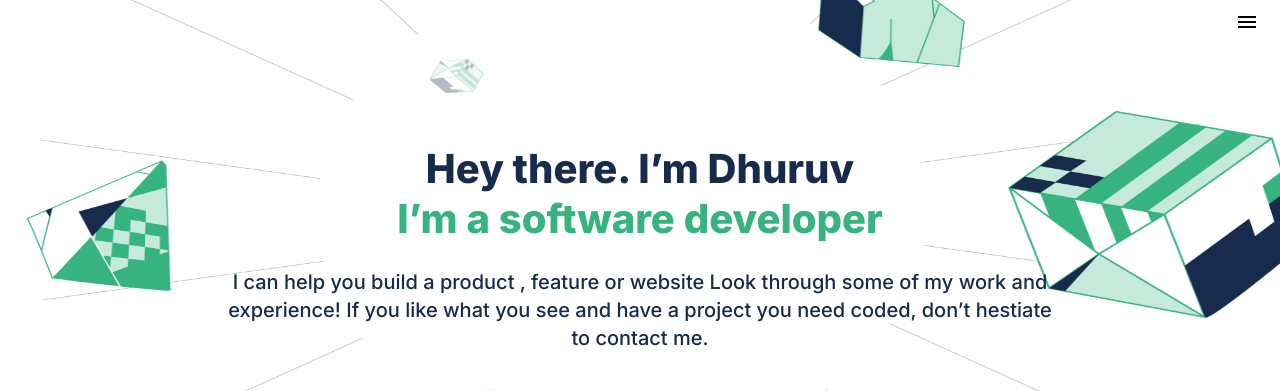
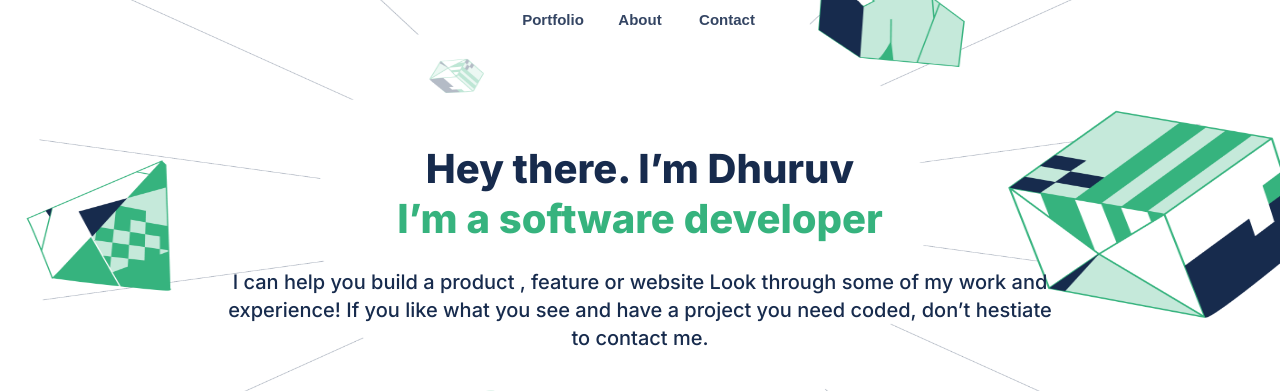
Before and after one commit to DhuruvSingh/Portfolio-Website-New, a plain HTML site: page index.html in a window 1280 px wide. Shown: the top 391 px of the page. Drawn offline with Linux system fonts and the light colour scheme.

Commit message:
fixed desktop menu, mobile magins and fixed linters

```diff
--- a/style.css
+++ b/style.css
@@ -63,14 +63,6 @@ body::-webkit-scrollbar:hover {
   font-size: 20px;
   line-height: 28px;
   margin-left: 12px;
-}
-
-.menu {
-  background-image: url(./icons/Union.png);
-  width: 18px;
-  height: 12px;
-  margin: 18px 12px;
-  margin-right: 24px;
 }
 
 .headline-section {
@@ -454,6 +446,10 @@ main {
   margin-right: 16px;
 }
 
+.menu li {
+  padding-bottom: 40px;
+}
+
 .about-title-tag > ul > li {
   background: #fff;
   border-radius: 8px;
@@ -626,8 +622,8 @@ aside {
   top: 5px;
   right: 1rem;
   padding: 4px;
-  border: #ffffff solid 1px;
-  background: #ffffff;
+  border: #fff solid 1px;
+  background: #fff;
   cursor: pointer;
   color: black;
 }
@@ -649,15 +645,13 @@ aside {
   right: 0;
   bottom: 0;
   z-index: 99;
-  background: #ffffff;
+  background: #fff;
   color: white;
   list-style: none;
   overflow-x: hidden;
-  justify-content: center;
-  margin-left: 0px;
-  padding-left: 0px;
-  padding-top: 0px;
-  align-items: center;
+  margin-left: 0;
+  padding-left: 28px;
+  padding-top: 60px;
 }
 
 .menuItem {
@@ -667,25 +661,11 @@ aside {
   font-size: 32px;
   line-height: 44px;
   text-decoration: none;
-  color: #172b4d;
-}
-
-hr {
-  display: block;
-  width: 90%;
-  height: 1px;
-  left: 0;
-  right: 0;
-  bottom: 0;
-  background: #6f6c6b;
+  color: #3a4a42;
 }
 
 .showMenu {
   transform: translateY(0);
-}
-
-.menu li {
-  padding-bottom: 50px;
 }
 
 .menu li a:hover {
@@ -693,6 +673,22 @@ hr {
 }
 
 @media only screen and (min-width: 768px) {
+  .hamburger {
+    display: none;
+  }
+
+  .desktop-menu {
+    margin: 0;
+    padding: 0;
+    display: flex;
+    height: 40px;
+    flex-direction: row;
+    top: 40px;
+    justify-content: center;
+    background: none;
+    z-index: 100;
+  }
+
   .desktop-version-illustration {
     display: block;
   }
@@ -712,16 +708,8 @@ hr {
     padding-top: 0;
   }
 
-  .logo,
-  .menu {
+  .logo {
     display: none;
-  }
-
-  .desktop-menu {
-    display: flex;
-    height: 40px;
-    margin: 0;
-    padding: 0;
   }
 
   .desktop-menu li {
```
